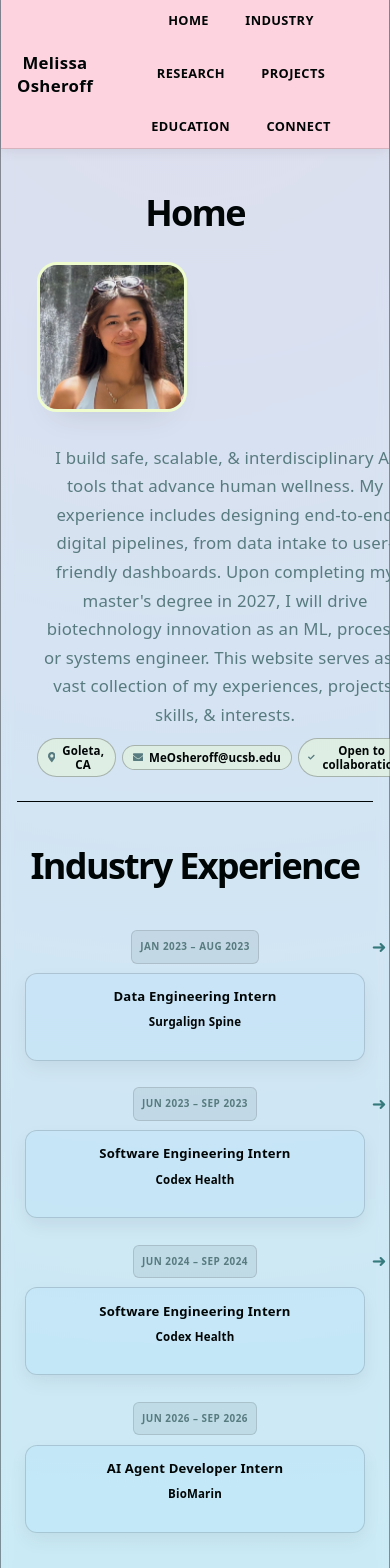
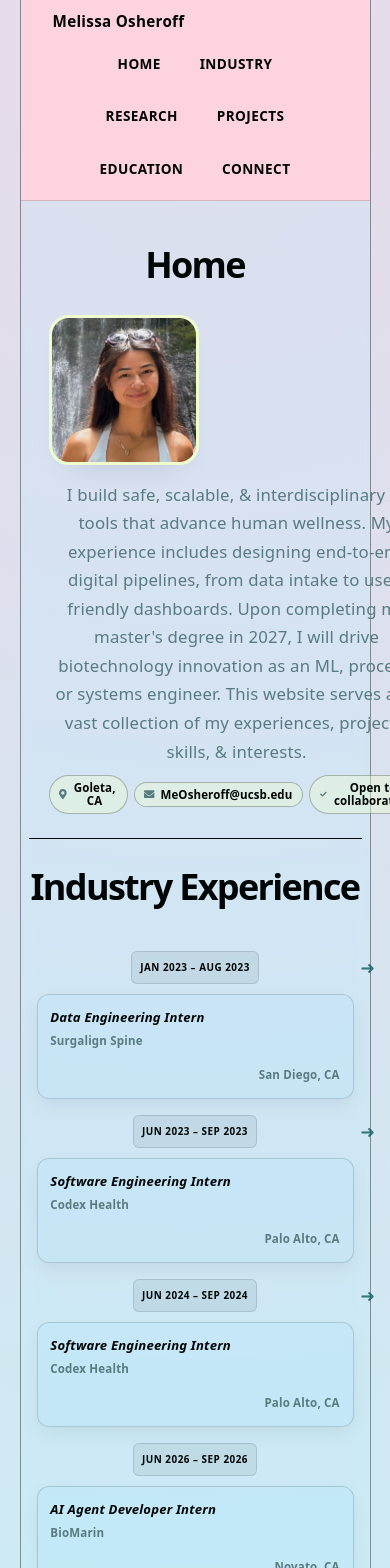
Before and after one commit to Mosherof/melissa-portfolio, a React (Vite) app: page / in a window 390 px wide. Shown: the top 1568 px of the page. Built offline with nearby package versions, Linux system fonts and the light colour scheme.

Commit message:
Changed overview of experience. Testing mobile phone view.

```diff
--- a/src/App.css
+++ b/src/App.css
@@ -97,6 +97,7 @@
   border: 1px solid rgba(0, 5, 5, 0.12);
   border-radius: 6px;
   padding: 0.25rem 0.5rem;
+  color:#000505;
 }
 
 .timeline-location {
@@ -120,10 +121,38 @@
 .timeline-summary-block {
   display: flex;
   flex-direction: column;
-  gap: 0.12rem;
+  gap: 0rem;
+}
+
+/* Grid used inside timeline summary blocks */
+.timeline-summary-block .grid-container {
+  display: grid;
+  grid-template-columns: repeat(2, minmax(0, 1fr));
+  gap: 0.65rem;
+  width: 100%;
+  align-items: start;
+  justify-content: space-between;
+
+}
+
+.timeline-summary-block .grid-item-left{
+  min-width: 0;
+  text-align: left;
+}
+
+.timeline-summary-block .grid-item-right{
+  min-width: 0;
+  text-align: right;
+}
+
+@media (max-width: 600px) {
+  .timeline-summary-block .grid-container {
+    grid-template-columns: 1fr;
+  }
 }
 
 .timeline-card h3 {
+  text-align: left;
   margin: 0;
   font-size: 0.82rem;
   color: var(--text-h);
@@ -133,7 +162,7 @@
   margin: 0;
   font-size: 0.72rem;
   font-weight: 700;
-  color: var(--text);
+
 }
 
 .timeline-details {
@@ -160,6 +189,10 @@
   color: var(--text);
   line-height: 1.45;
   font-size: 0.72rem;
+}
+
+.timeline-summary-block h3{
+  font-style: italic;
 }
 
 .timeline-summary-list {
@@ -555,8 +588,8 @@ section:first-of-type {
     color: var(--text-h);
     font-size: 16px;
     border-radius: 12px;
-    background: #FCD3DE66;
-    border: 1px solid #00050520;
+    background: #BFEAFF;
+    border: 1px solid #587B7F;
     display: flex;
     padding: 6px 12px;
     align-items: center;
@@ -569,12 +602,6 @@ section:first-of-type {
       transform: translateY(-1px);
       background: #FCD3DE99;
     }
-
-    .button-icon {
-      height: 18px;
-      width: 18px;
-      fill: var(--text-soft);
-    }
   }
 
   @media (max-width: 1024px) {
@@ -584,6 +611,7 @@ section:first-of-type {
 
     li {
       flex: 1 1 calc(50% - 8px);
+
     }
 
     a {
@@ -624,3 +652,85 @@ section:first-of-type {
     border-right-color: var(--border);
   }
 }
+
+/* Mobile-specific adjustments */
+@media (max-width: 600px) {
+  .topbar-inner {
+    flex-direction: column;
+    align-items: flex-start;
+    gap: 0.5rem;
+    min-height: 56px;
+    padding: 10px 1rem;
+  }
+
+  .brand-name {
+    font-size: 0.95rem;
+  }
+
+  .topnav {
+    justify-content: center;
+    width: 100%;
+    gap: 0.5rem;
+  }
+
+  .nav-link {
+    padding: 0.6rem 0.9rem;
+    font-size: 0.85rem;
+  }
+
+  section {
+    width: calc(100% - 1rem);
+    padding: 1rem 0;
+  }
+
+  .projects {
+    padding: 1rem;
+    gap: 0.9rem;
+  }
+
+  .project-image {
+    height: 90px;
+  }
+
+  .project-content {
+    padding: 0.9rem;
+  }
+
+  .project-links {
+    flex-direction: column;
+  }
+
+  .project-links a {
+    flex: none;
+    width: 100%;
+  }
+
+  .next-steps {
+    padding: 1rem;
+  }
+
+  .next-steps > div {
+    padding: 16px;
+  }
+
+  .intro-row {
+    gap: 1rem;
+  }
+
+  .timeline {
+    gap: 1rem;
+    grid-template-columns: 1fr;
+  }
+
+  .education-grid {
+    grid-template-columns: 1fr;
+  }
+
+  #spacer {
+    height: 48px;
+  }
+
+  .topbar {
+    box-shadow: none;
+  }
+}
--- a/src/App.jsx
+++ b/src/App.jsx
@@ -39,7 +39,7 @@ const industryExperience = [
     role: 'AI Agent Developer Intern',
     company: 'BioMarin',
     location: 'Novato, CA',
-    summary: 'Developed AI-powered workflows for technical operations and process improvement in a regulated biotech environment.',
+    summary: 'Developed AI-powered workflows for technical operations on the Systems, Process, & Delivery Team.',
     highlights: [
       'Built and refined Microsoft Copilot agents for document intake, knowledge retrieval, and technical writing support across operational workflows.',
       'Worked with cross-functional stakeholders to define use cases, validate performance, and shape deployment-ready AI solutions.',
@@ -281,48 +281,24 @@ function App() {
 
       <section id="connect" className="next-steps" aria-label="Connect with Melissa">
         <div id="social">
-          <svg className="icon" role="presentation" aria-hidden="true">
-            <use href="/icons.svg#social-icon"></use>
-          </svg>
           <h2>Let's Connect</h2>
           <p>Keep in touch for potential opportunities!</p>
           <ul>
             <li>
               <a href="https://github.com/Mosherof" target="_blank">
                 <BsGithub size={30} color="#24292e" />
-                <svg
-                  className="button-icon"
-                  role="presentation"
-                  aria-hidden="true"
-                >
-                  <use href="/icons.svg#github-icon"></use>
-                </svg>
                 GitHub
               </a>
             </li>
             <li>
               <a href="https://www.linkedin.com/in/melissaosheroff/" target="_blank">
                 <FaLinkedin size={30} color="#0a66c2" />
-                <svg
-                  className="button-icon"
-                  role="presentation"
-                  aria-hidden="true"
-                >
-                  <use href="/icons.svg#linkedin-icon"></use>
-                </svg>
                 LinkedIn
               </a>
             </li>
             <li>
               <a href="https://drive.google.com/file/d/1N8Lpl-OH1TEq7q3bnsLU5X35h6PVAFIJ/view?usp=sharing" target="_blank">
-                <BiSpreadsheet size={30}/>
-                <svg
-                  className="button-icon"
-                  role="presentation"
-                  aria-hidden="true"
-                >
-                  <use href="/icons.svg#gmail-icon"></use>
-                </svg>
+                <BiSpreadsheet size={30}  color="#587B7F"/>
                 Resume
               </a>
             </li>
--- a/src/ExperienceTimeline.jsx
+++ b/src/ExperienceTimeline.jsx
@@ -10,15 +10,20 @@ export default function ExperienceTimeline({ entries }) {
           <article className="timeline-card">
 
             <div className="timeline-summary-block">
-              <h3>{entry.role}</h3>
-              <p className="timeline-company">{entry.company}</p>
+              <h3 >{entry.role}</h3>
+
+                  <div className="grid-container">
+                  <div className="grid-item-left">
+                    <p className="timeline-company">{entry.company}</p>
+                  </div>
+                  <div className="grid-item-right">
+                    <p className="timeline-company" >{entry.location}</p>
+                  </div>
+                </div>
             </div>
 
 
             <div className="timeline-details">
-              <div className="timeline-header">
-                {entry.location ? <span className="timeline-location">{entry.location}</span> : null}
-              </div>
 
               {entry.summary ? (
                 <ul className="timeline-highlights timeline-summary-list">
--- a/src/index.css
+++ b/src/index.css
@@ -16,15 +16,15 @@
   --social-bg: #FCD3DE66;
   --shadow: #0005051F 0 18px 32px -18px;
 
-  --sans: system-ui, 'Segoe UI', Roboto, sans-serif;
-  --heading: system-ui, 'Segoe UI', Roboto, sans-serif;
+  --sans: system-ui, 'Segoe UI', Inter, sans-serif;
+  --heading: system-ui, 'Segoe UI', Inter, sans-serif;
   --mono: ui-monospace, Consolas, monospace;
 
   font: 18px/145% var(--sans);
   letter-spacing: 0.18px;
   color-scheme: light;
   color: var(--text);
-  background: var(--bg);
+  background: var(--code-bg);
   font-synthesis: none;
   text-rendering: optimizeLegibility;
   -webkit-font-smoothing: antialiased;
@@ -53,7 +53,7 @@ body {
 }
 
 #root {
-  width: 1200px;
+  width: 90%;
   max-width: 100%;
   margin: 0 auto;
   text-align: center;
```
